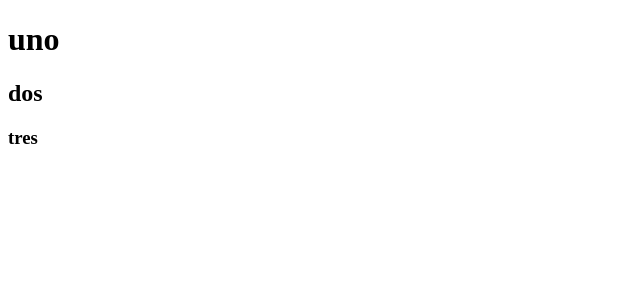
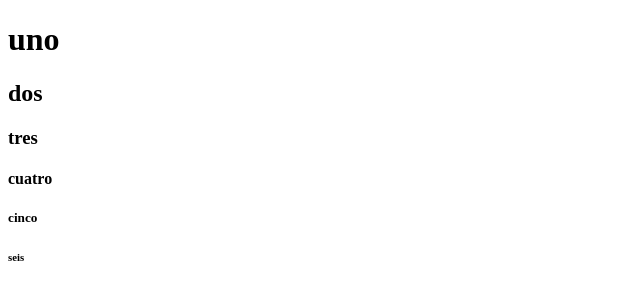
Before and after one commit to jcmendozaa402/Senavisualstudiocode, a plain HTML site: page index.html in a window 1280 px wide. Shown: the full height of the page, 0-640 px from the left. Drawn offline with Linux system fonts and the light colour scheme.

Commit message:
cambio cuatro

```diff
--- a/index.html
+++ b/index.html
@@ -9,6 +9,8 @@
     <h1>uno</h1>
     <h2>dos</h2>
     <h3>tres</h3>
-    <h4></h4>
+    <h4>cuatro</h4>
+    <h5>cinco</h5>
+    <h6>seis</h6>
 </body>
 </html>
```
